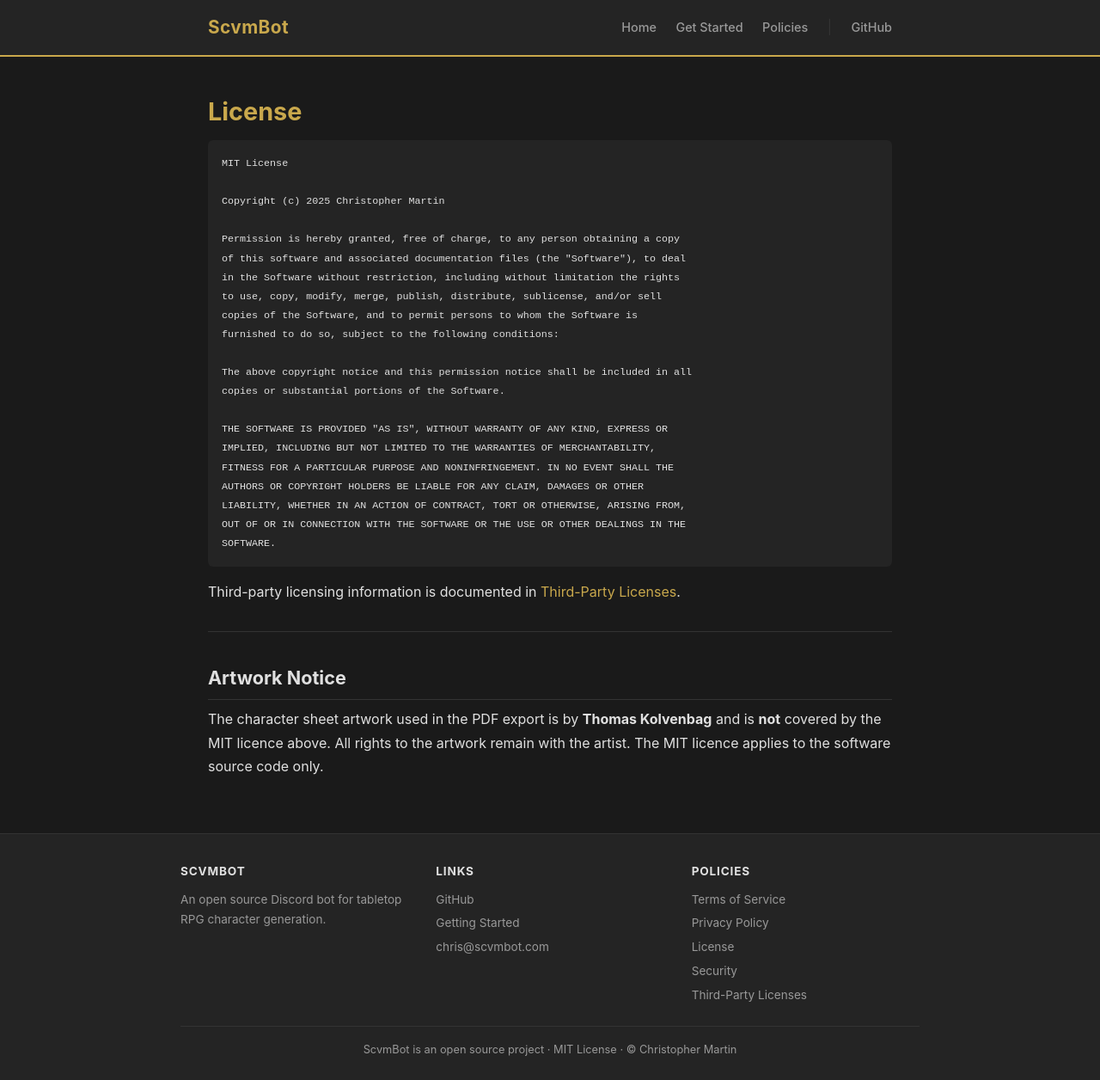
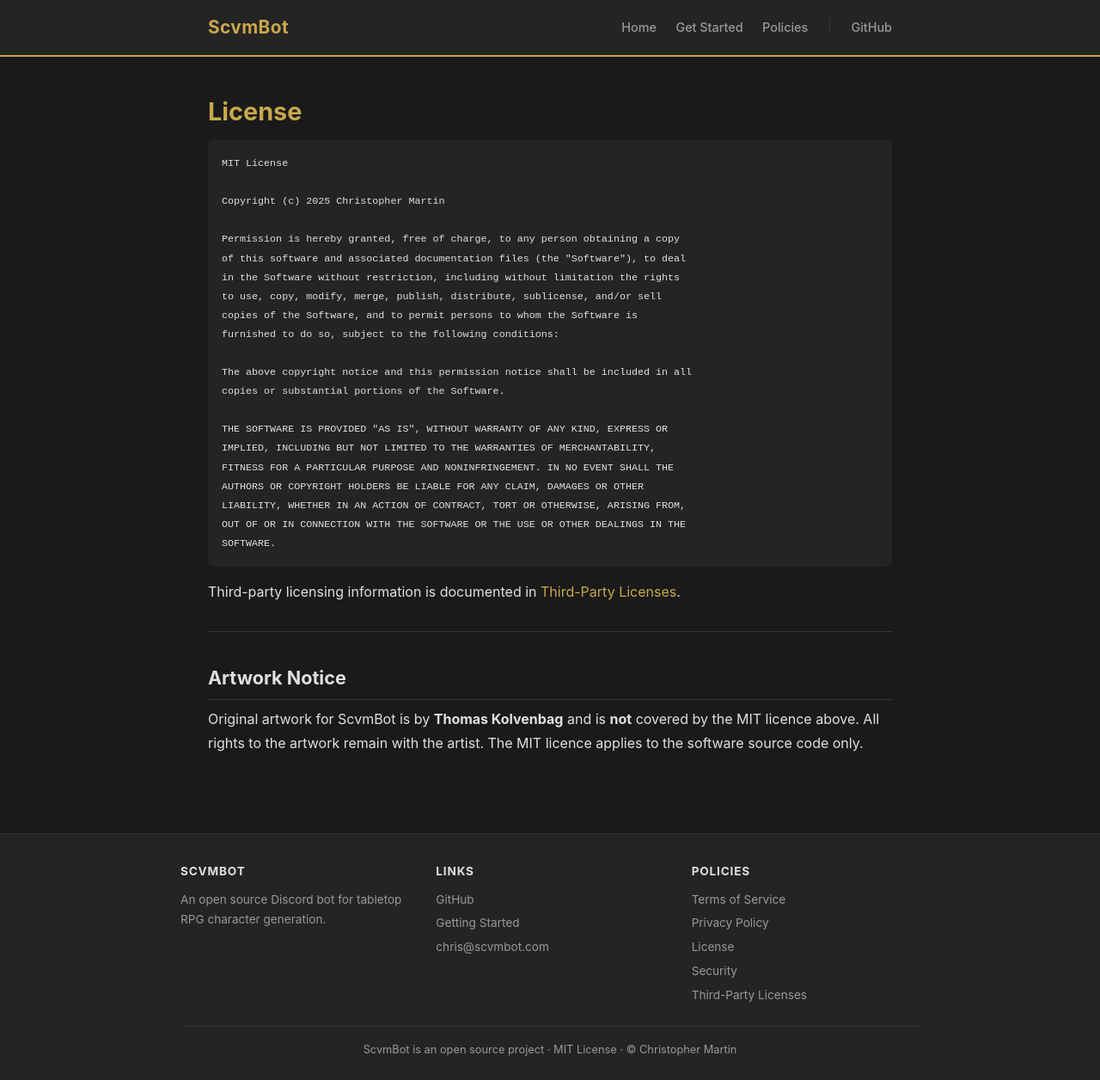
Before and after one commit to ChrisMartin86/ScvmBot, a Jekyll site: the page built from docs/mit.md, in a window 1280 px wide and 1256 px high. Shown: the whole window at 86% size. Built offline with Jekyll 4.4.1, drawn with Linux system fonts in a browser that asks for light colours.

```diff
--- a/docs/mit.md
+++ b/docs/mit.md
@@ -36,4 +36,4 @@ Third-party licensing information is documented in [Third-Party Licenses]({{ sit
 
 ## Artwork Notice
 
-The character sheet artwork used in the PDF export is by **Thomas Kolvenbag** and is **not** covered by the MIT licence above. All rights to the artwork remain with the artist. The MIT licence applies to the software source code only.
+Original artwork for ScvmBot is by **Thomas Kolvenbag** and is **not** covered by the MIT licence above. All rights to the artwork remain with the artist. The MIT licence applies to the software source code only.
```
Also changed, not shown: docs/attribution.md (+1 -1 lines), README.md, 1 other file.
